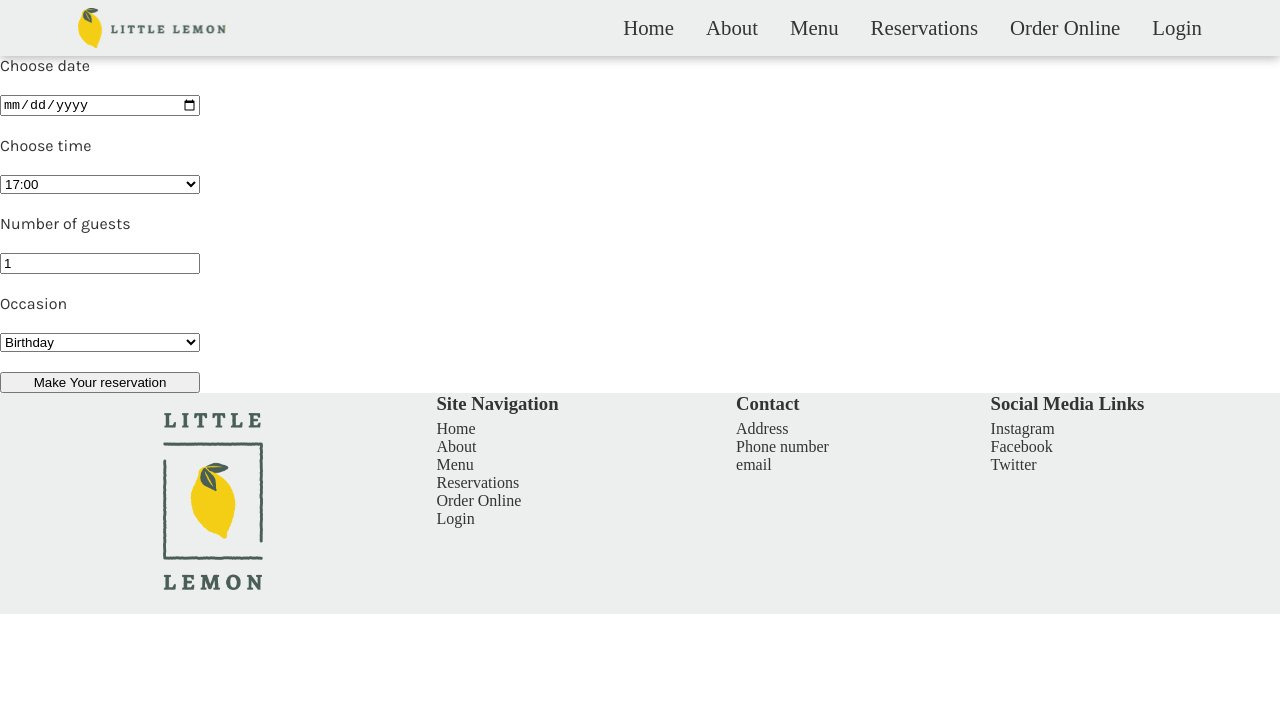
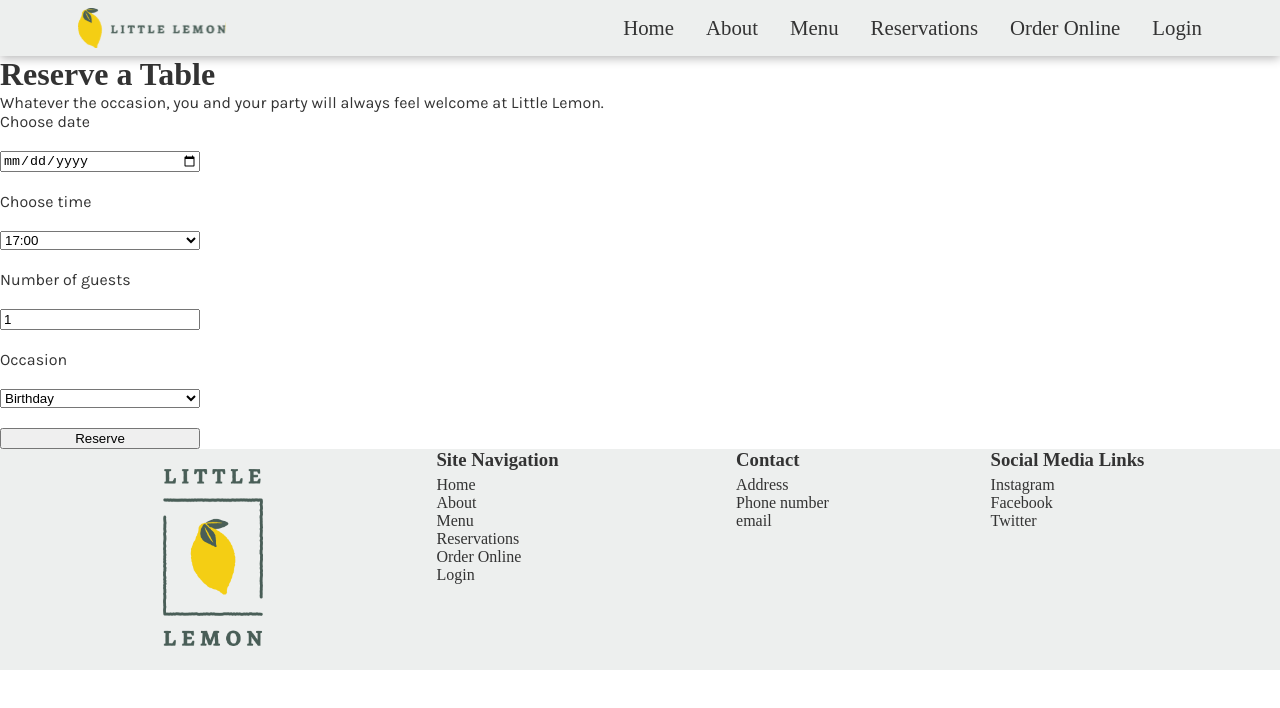
Before and after one commit to hummus-erectus/little-lemon, a React (Create React App) app: page /booking in a window 1280 px wide. Shown: the top 708 px of the page. Built offline with nearby package versions, Linux system fonts and the light colour scheme; a web font is replaced by a local one.

Commit message:
Wrote first test

```diff
--- a/src/components/BookingForm.jsx
+++ b/src/components/BookingForm.jsx
@@ -61,7 +61,7 @@ function BookingForm({availableTimes, updateTimes}) {
                     <option>Birthday</option>
                     <option>Anniversary</option>
                 </select>
-                <input type="submit" value="Make Your reservation" />
+                <input type="submit" value="Reserve" />
             </form>
         </>
     )
--- a/src/pages/BookingPage.jsx
+++ b/src/pages/BookingPage.jsx
@@ -24,6 +24,8 @@ function BookingPage() {
 
     return (
         <>
+            <h1>Reserve a Table</h1>
+            <p>Whatever the occasion, you and your party will always feel welcome at Little Lemon.</p>
             <BookingForm availableTimes={availableTimes} updateTimes={updateTimes}/>
         </>
     )
```
Also changed, not shown: 1 other file (tests, documents, lock files or other folders).
